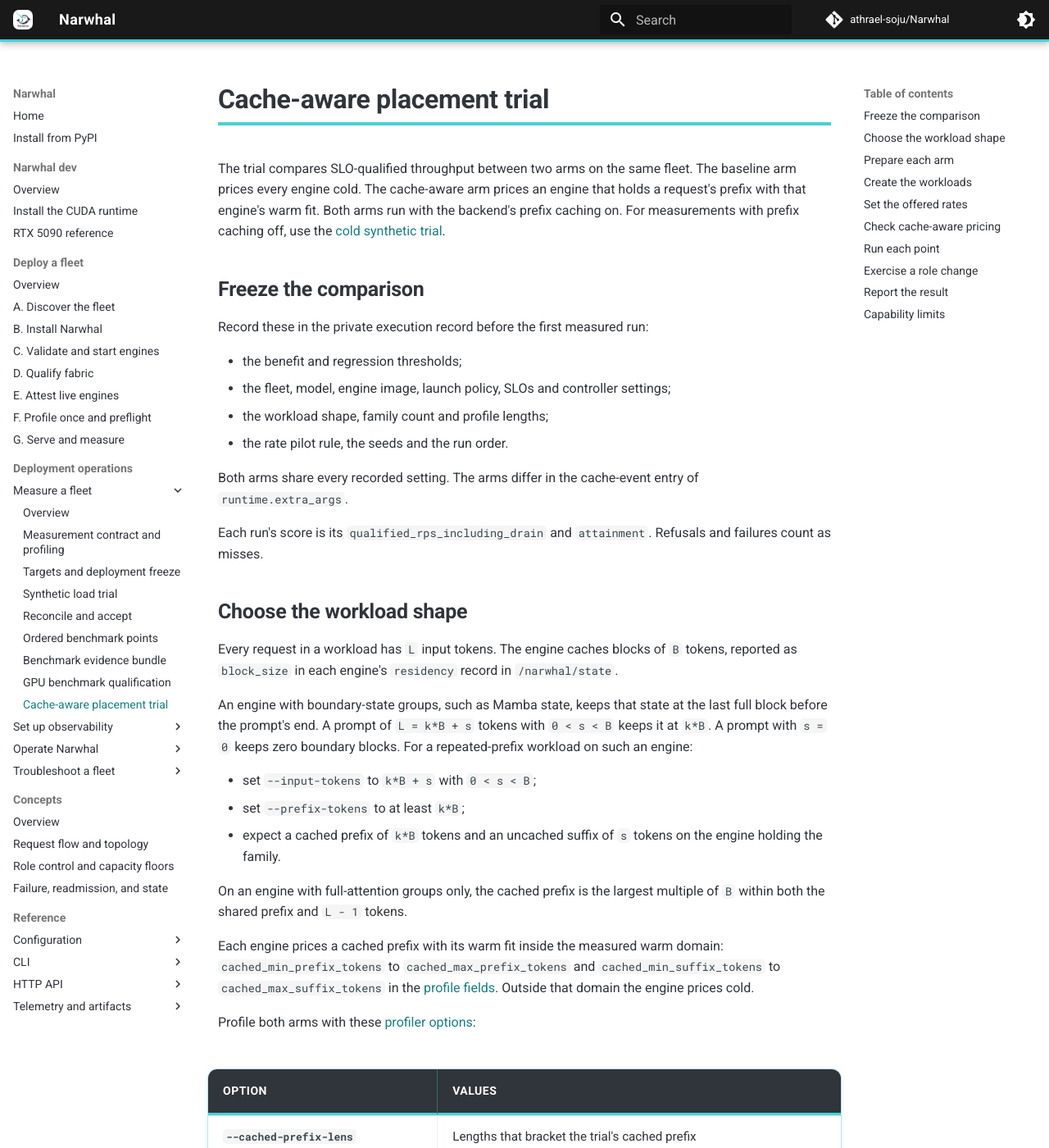
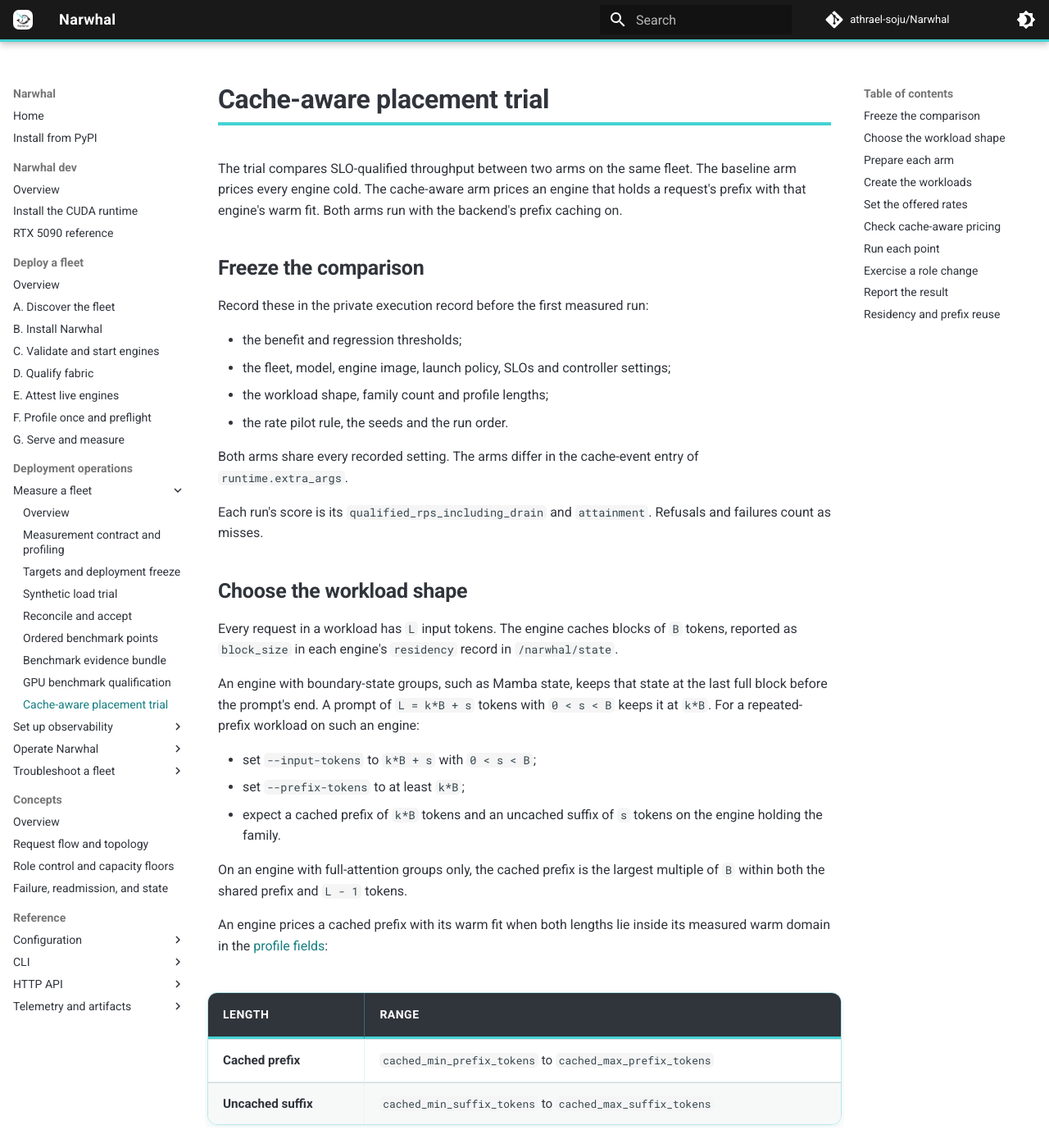
Before and after one commit to athrael-soju/Narwhal, an MkDocs documentation site: the page built from docs/measure/08-Cache-Aware-Trial.md, in a window 1280 px wide and 1400 px high. Shown: the whole window at 82% size. Built offline with MkDocs 1.6.1 and Material for MkDocs 9.7.7, drawn with Linux system fonts in a browser that asks for light colours; comment, search, counter and statistics services are not loaded; some of the changed text lies outside the part shown.

Commit message:
docs(measure): correct trial outcome, drain and residency statements

```diff
--- a/docs/measure/08-Cache-Aware-Trial.md
+++ b/docs/measure/08-Cache-Aware-Trial.md
@@ -1,6 +1,6 @@
 # Cache-aware placement trial
 
-The trial compares SLO-qualified throughput between two arms on the same fleet. The baseline arm prices every engine cold. The cache-aware arm prices an engine that holds a request's prefix with that engine's warm fit. Both arms run with the backend's prefix caching on. For measurements with prefix caching off, use the [cold synthetic trial](03-Load-Trial.md).
+The trial compares SLO-qualified throughput between two arms on the same fleet. The baseline arm prices every engine cold. The cache-aware arm prices an engine that holds a request's prefix with that engine's warm fit. Both arms run with the backend's prefix caching on.
 
 ## Freeze the comparison
 
@@ -19,7 +19,7 @@
 
 Every request in a workload has `L` input tokens. The engine caches blocks of `B` tokens, reported as `block_size` in each engine's `residency` record in `/narwhal/state`.
 
-An engine with boundary-state groups, such as Mamba state, keeps that state at the last full block before the prompt's end. A prompt of `L = k*B + s` tokens with `0 < s < B` keeps it at `k*B`. A prompt with `s = 0` keeps zero boundary blocks. For a repeated-prefix workload on such an engine:
+An engine with boundary-state groups, such as Mamba state, keeps that state at the last full block before the prompt's end. A prompt of `L = k*B + s` tokens with `0 < s < B` keeps it at `k*B`. For a repeated-prefix workload on such an engine:
 
 - set `--input-tokens` to `k*B + s` with `0 < s < B`;
 - set `--prefix-tokens` to at least `k*B`;
@@ -27,7 +27,12 @@
 
 On an engine with full-attention groups only, the cached prefix is the largest multiple of `B` within both the shared prefix and `L - 1` tokens.
 
-Each engine prices a cached prefix with its warm fit inside the measured warm domain: `cached_min_prefix_tokens` to `cached_max_prefix_tokens` and `cached_min_suffix_tokens` to `cached_max_suffix_tokens` in the [profile fields](../telemetry/02-Profiles.md#profile-fields). Outside that domain the engine prices cold.
+An engine prices a cached prefix with its warm fit when both lengths lie inside its measured warm domain in the [profile fields](../telemetry/02-Profiles.md#profile-fields):
+
+| Length | Range |
+| --- | --- |
+| Cached prefix | `cached_min_prefix_tokens` to `cached_max_prefix_tokens` |
+| Uncached suffix | `cached_min_suffix_tokens` to `cached_max_suffix_tokens` |
 
 Profile both arms with these [profiler options](../cli/Profile.md):
 
@@ -112,14 +120,14 @@
 
 Set `--requests` to 60 seconds of offers at the point's rate. Give each point a distinct `--run-seed`, and use the same seed for that point in both arms.
 
-Each run writes `summary.json` at either exit status, with:
+A run that exits with status 0 or 2 writes `summary.json` with:
 
 | Field | Meaning |
 | --- | --- |
 | `attainment` | Completed requests within the TTFT and TPOT limits, over all offers |
 | `qualified_rps_including_drain` | Completed requests within the limits per second of the measurement window |
 | `ttft_s`, `tpot_s` | p50, p95 and p99 over completed requests |
-| `outcomes` | Offers by outcome, including refusals |
+| `outcomes` | Offers by client outcome; router refusals count in `http_error` |
 
 `run` exits with status 2 when attainment falls below `--attainment` or the client misses its schedule (`client_schedule_valid: false`).
 
@@ -129,7 +137,7 @@
 
 Run one separate, unscored cache-aware point after the measured runs.
 
-The reactive controller moves a prefill engine to decode when both [adjacent-split conditions](../configuration/02-Serving-and-Role-Control.md#75-adjacent-split-decisions) hold:
+A reactive prefill-to-decode move requires both [adjacent-split conditions](../configuration/02-Serving-and-Role-Control.md#75-adjacent-split-decisions):
 
 - projected prefill load stays at or below `controller.thresholds.shrink`;
 - the move reduces the worst projected SLO ratio by at least `controller.reactive.movement_margin`.
@@ -151,7 +160,7 @@
 
 In the cache-aware arm, also report these per rate, over journal rows with a `cache_placement` record and `attempts` equal to 1:
 
-- the estimation error, comparing `cache_placement.predicted_prefill_s` with `upstream_seconds.prefill`, the prefill HTTP leg's duration including engine queueing;
+- the estimation error of `cache_placement.predicted_prefill_s` against `upstream_seconds.prefill`;
 - the share of rows where `cache_placement.cold_choice_iid` differs from `cache_placement.placed_iid`.
 
 Report residency resynchronisations as the change in each engine's `residency` `resyncs` between the run's `state-before.json` and `state-after.json`. Report sidecar and router CPU and memory from host process accounting.
@@ -161,6 +170,6 @@
 - the benefit threshold on the repeated-prefix workload;
 - the regression threshold on the control.
 
-## Capability limits
+## Residency and prefix reuse
 
-A sidecar that starts after vLLM's replay buffer drops the engine's early event batches reports residency unknown until the engine restarts ([residency limits](../cli/Attest.md#residency-limits)). With a hybrid attention and Mamba model, the prefill engine that computed a prompt is the one engine that can reuse its prefix.
+A sidecar can start after vLLM's replay buffer drops the engine's early event batches. That sidecar reports [residency unknown](../cli/Attest.md#residency-limits) until a prefix-cache reset or an engine restart. With a hybrid attention and Mamba model, the prefill engine that computed a prompt is the one engine that can reuse its prefix.
```
Also changed, not shown: other parts of docs/measure/08-Cache-Aware-Trial.md (+7 -3 lines).
